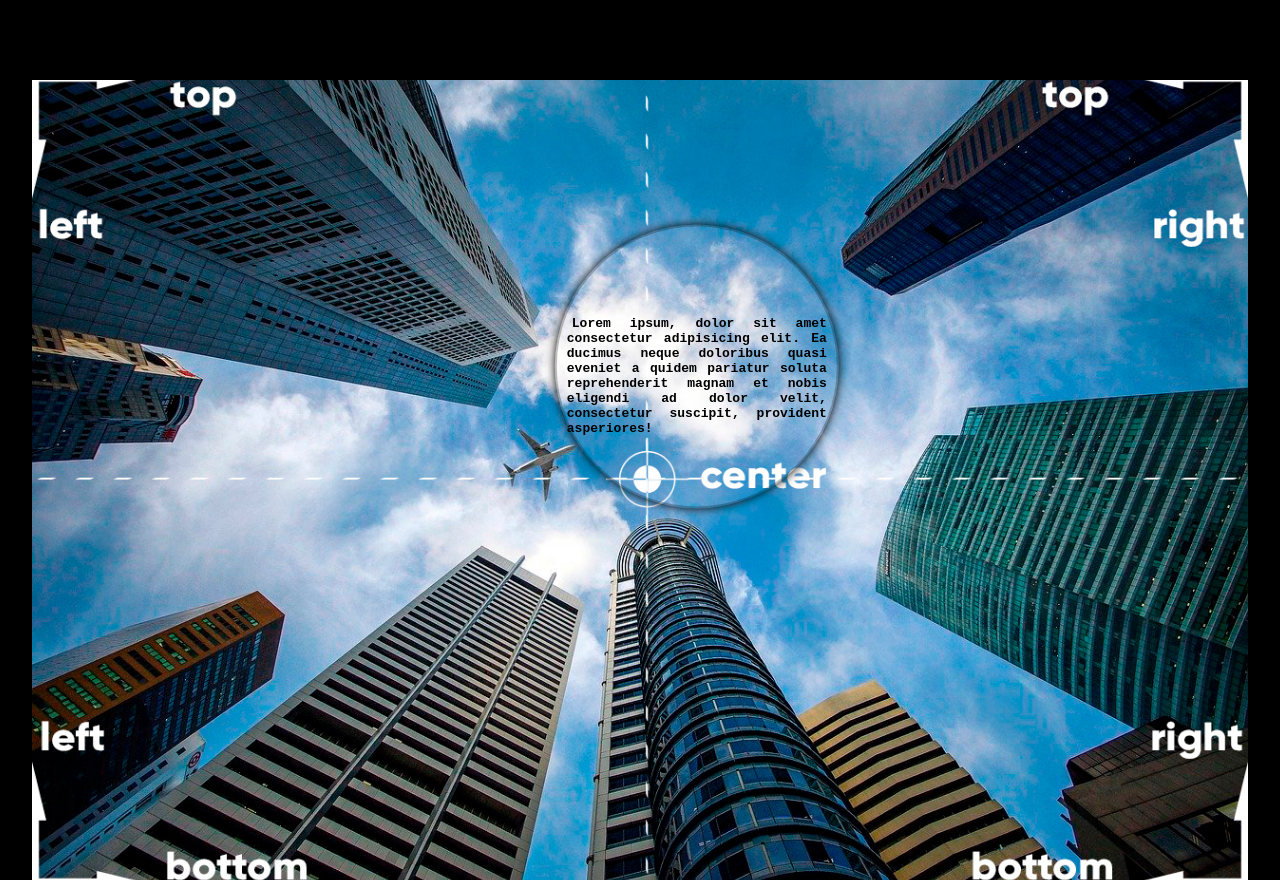
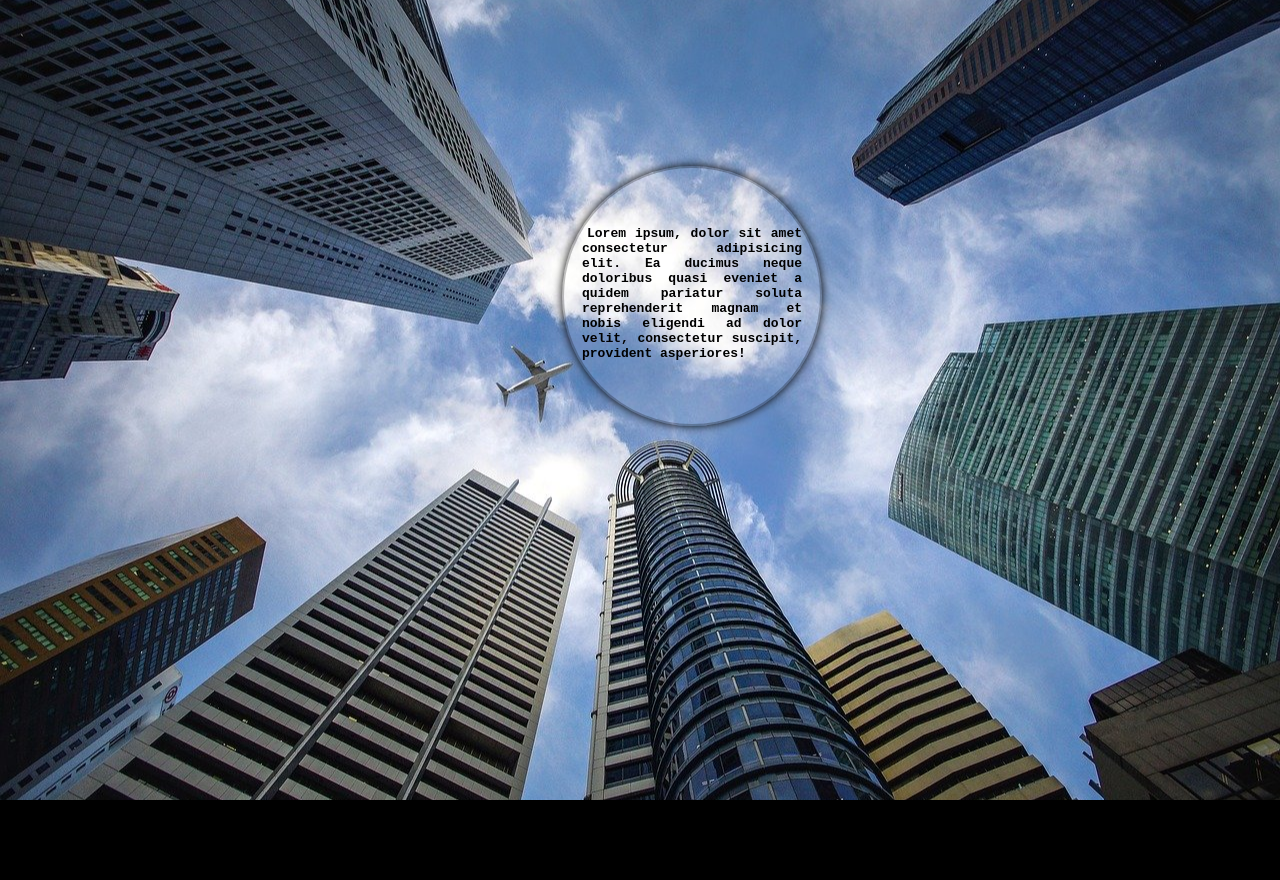
Before and after one commit to ericowanderlima/exe022, a plain HTML site: page centro.html in a window 1280 px wide. After the commit the page ends 800 px from the top, so only its background shows below. Drawn offline with Linux system fonts and the light colour scheme.

Commit message:
pagina atualizada

```diff
--- a/centro.html
+++ b/centro.html
@@ -6,17 +6,20 @@
     <link rel="shortcut icon" href="icone/favicon.ico" type="image/x-icon">
     <title>Centralização</title>
     <style>
+        *{
+            margin: 0;
+            padding: 0;
+            box-sizing: border-box;
+        }
         body{
             background-color: black;
-            margin: 0;
-            padding: 0;
         }
 
         #container{
             background-color: chartreuse;
-            background-image: url(imagens/wallpaper003.jpg);
+            background-image: url(imagens/wallpaper002.jpg);
             background-position: center;
-            width: 95vw;
+            width: 100vw;
             height: 100vh;
             position: relative;
             margin: auto;
@@ -42,13 +45,13 @@
         }
 
         p{
-            margin-top: 80px;
+            margin-top: 40px;
+            padding: 8px;
         }
     </style>
 
 </head>
 <body>
-    <h1>Centralizando conteudo dentro de um container.</h1>
     <main id="container">
         <section id="conteudo">
             <code>
```
